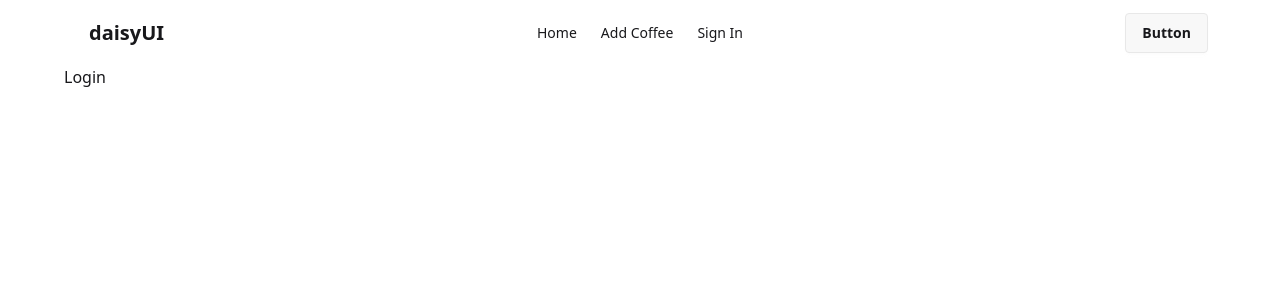
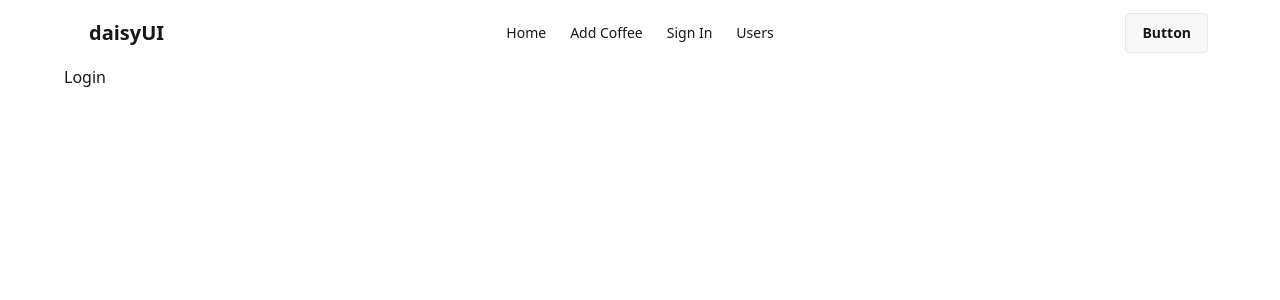
Before and after one commit to emonShimoul/coffee-store-react-client, a React (Vite) app: page /signin in a window 1280 px wide. Shown: the top 300 px of the page. Built offline with nearby package versions, Linux system fonts and the light colour scheme.

Commit message:
fetch users data from api

```diff
--- a/src/components/Header.jsx
+++ b/src/components/Header.jsx
@@ -11,6 +11,9 @@ const Header = () => {
       </li>
       <li>
         <NavLink to="/signin">Sign In</NavLink>
+      </li>
+      <li>
+        <NavLink to="/users">Users</NavLink>
       </li>
     </>
   );
--- /dev/null
+++ b/src/components/Users.jsx
@@ -0,0 +1,15 @@
+import { useState } from "react";
+import { useLoaderData } from "react-router-dom";
+
+const Users = () => {
+  const loadedUsers = useLoaderData();
+  const [users, setUsers] = useState(loadedUsers);
+
+  return (
+    <div>
+      <h2 className="text-3xl">Users: {users.length}</h2>
+    </div>
+  );
+};
+
+export default Users;
--- a/src/main.jsx
+++ b/src/main.jsx
@@ -11,6 +11,7 @@ import SignUp from "./components/SignUp.jsx";
 import Layout from "./components/Layout.jsx";
 import Home from "./components/Home.jsx";
 import AuthProvider from "./providers/AuthProvider.jsx";
+import Users from "./components/Users.jsx";
 
 const router = createBrowserRouter([
   {
@@ -40,6 +41,11 @@ const router = createBrowserRouter([
         path: "signup",
         element: <SignUp></SignUp>,
       },
+      {
+        path: "users",
+        element: <Users></Users>,
+        loader: () => fetch("http://localhost:5000/users"),
+      },
     ],
   },
 ]);
```
